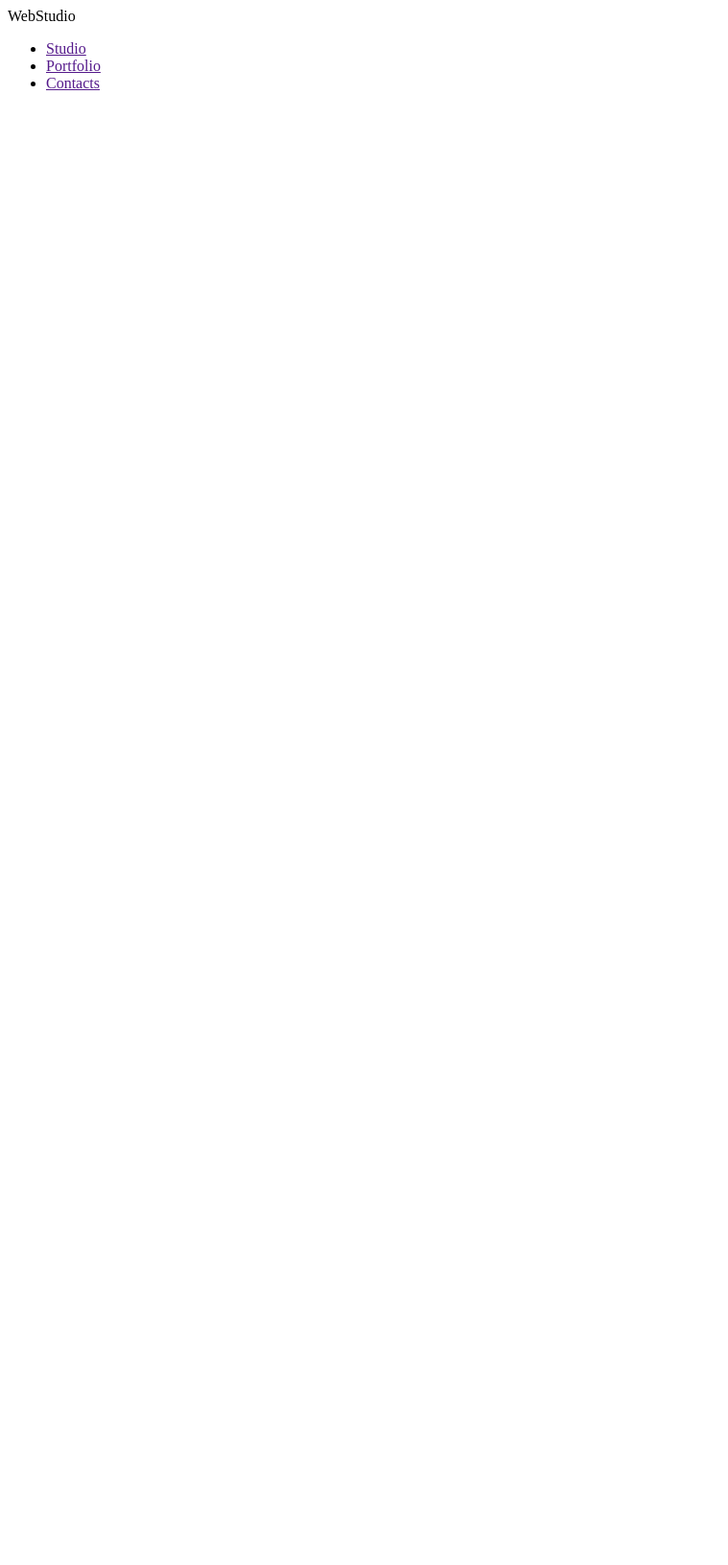
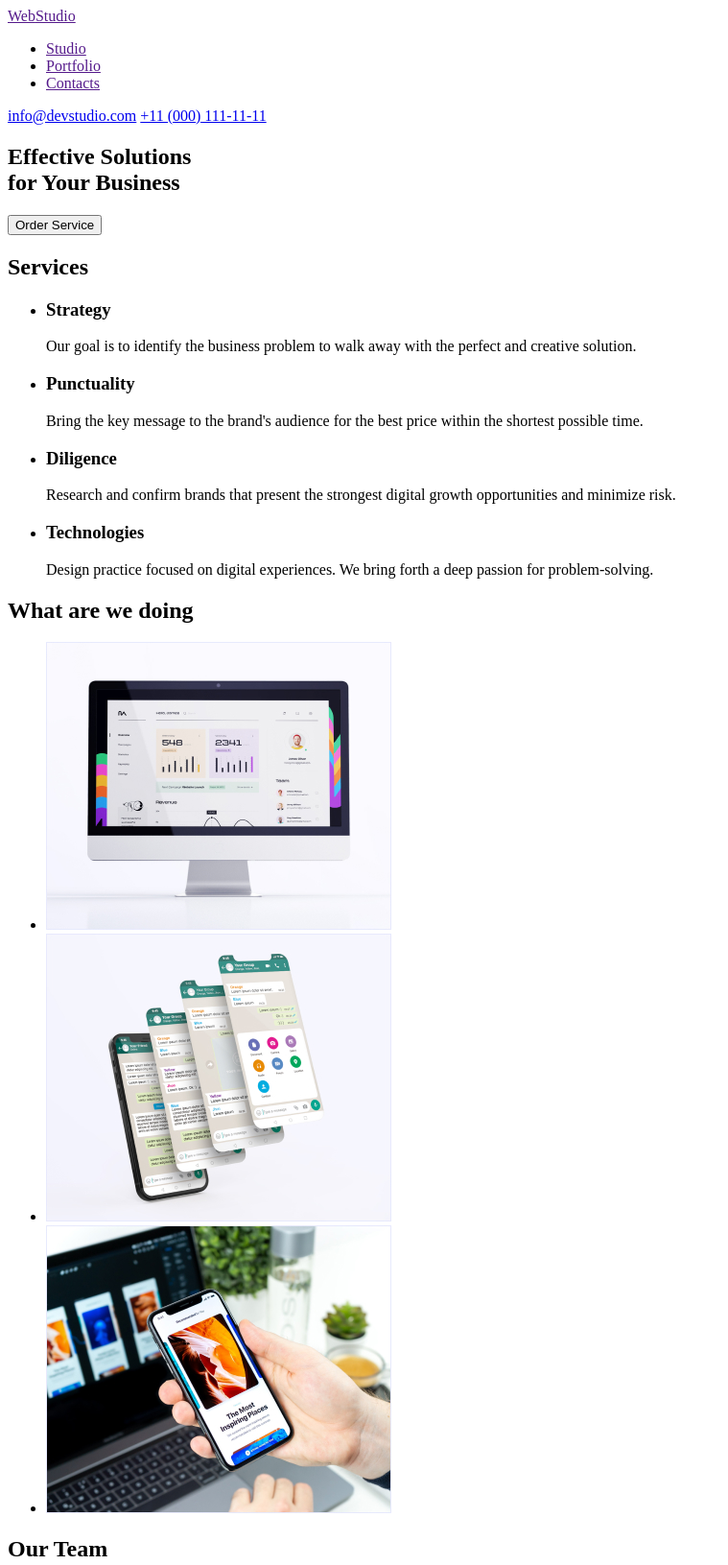
Before and after one commit to OleksandrTsybulskiy/goit-markup-hw-01, a plain HTML site: page index.html in a window 1280 px wide. Shown: the top 1631 px of the page at 96% size, without its empty margins (0-759 px from the left). Before the commit the page ends 800 px from the top, so only its background shows below. Drawn offline with Linux system fonts and the light colour scheme.

Commit message:
hw1 finall

```diff
--- a/index.html
+++ b/index.html
@@ -7,9 +7,10 @@
     <title>Document</title>
 </head>
 <body>
+    <!-- Header section -->
     <header>
+        <a href="">Web<span>Studio</span></a>
         <nav>
-            <span>Web<span>Studio</span></span>
             <ul>
                 <li><a href="">Studio</a>
                 </li>
@@ -19,6 +20,80 @@
                 </li>
             </ul>
         </nav>
+        <a href="mailto:info@devstudio.com">info@devstudio.com</a>
+        <a href="tel:+110001111111">+11 (000) 111-11-11</a>
     </header>
+    <!-- Main -->
+    <main>
+        <section>
+            <h1>Effective Solutions<br>for Your Business</h1>
+            <button type="button">Order Service</button>
+        </section>
+        <!-- Services section -->
+        <section>
+            <h2>Services</h2>
+            <ul>
+                <li>
+                    <h3>Strategy</h3>
+                    <p>Our goal is to identify the business problem to walk away with the perfect and creative solution. </p>
+                </li>
+                <li>
+                    <h3>Punctuality</h3>
+                    <p>Bring the key message to the brand's audience for the best price within the shortest possible time.</p>
+                </li>
+                <li>
+                    <h3>Diligence</h3>
+                    <p>Research and confirm brands that present the strongest digital growth opportunities and minimize risk.</p>
+                </li>
+                <li>
+                    <h3>Technologies</h3>
+                    <p>Design practice focused on digital experiences. We bring forth a deep passion for problem-solving.</p>
+                </li>
+            </ul>
+            <h2>What are we doing</h2>
+            <ul>
+                <li>
+                    <img src="./images/images-services-section/serv1.jpg" alt="example1" width="360">
+                </li>
+                <li>
+                    <img src="./images/images-services-section/serv2.jpg" alt="example2" width="360">
+                </li>
+                <li>
+                    <img src="./images/images-services-section/serv3.jpg" alt="example3" width="360">
+                </li>
+            </ul>
+        </section>
+        <!-- Team -->
+        <section>
+            <h2>Our Team</h2>
+            <ul>
+                <li>
+                    <img src="./images/images-team/employee1.jpg" alt="Mark Guerrero" width="264">
+                    <h3>Mark Guerrero</h3>
+                    <p>Product Designer</p>
+                </li>
+                <li>
+                    <img src="./images/images-team/employee2.jpg" alt="Tom Ford" width="264">
+                    <h3>Tom Ford</h3>
+                    <p>Frontend Developer</p>
+                </li>
+                <li>
+                    <img src="./images/images-team/employee3.jpg" alt="Camila Garcia" width="264">
+                    <h3>Camila Garcia</h3>
+                    <p>Marketing</p>
+                </li>
+                <li>
+                    <img src="./images/images-team/employee4.jpg" alt="Daniel Wilson" width="264">
+                    <h3>Daniel Wilson</h3>
+                    <p>UI Designer</p>
+                </li>
+            </ul>
+        </section>
+    </main>
+    <!-- Footer -->
+    <footer>
+        <a href="">Web<span>Studio</span></a>
+        <p>Increase the flow of customers and<br>sales for your business with digital<br>marketing & growth solutions.</p>
+    </footer>
 </body>
 </html>
```
Also changed, not shown: images/images-services-section/serv1.jpg (added), images/images-services-section/serv2.jpg (added), images/images-services-section/serv3.jpg (added), images/images-team/employee1.jpg (added), images/images-team/employee2.jpg (added), images/images-team/employee3.jpg (added), images/images-team/employee4.jpg (added).
